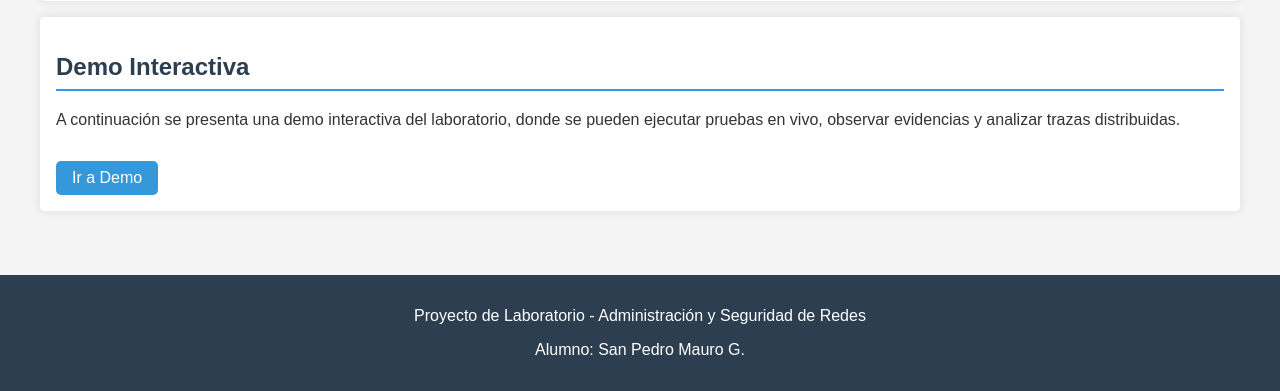
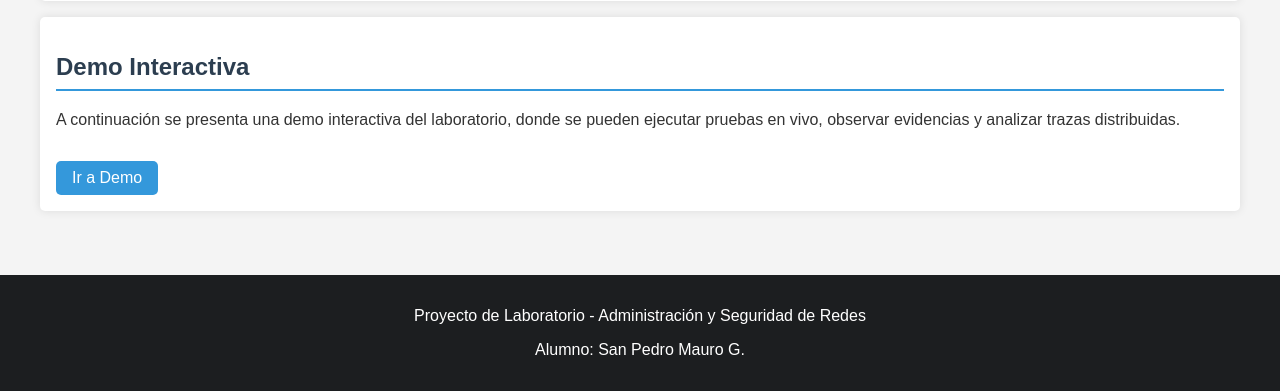
Before and after one commit to mero02/laboratorio, a Flask app: template flask-app/templates/index.html in a window 1280 px wide. Shown: the part 1888-2279 px from the top of the page. Run offline with Flask 3, Linux system fonts and the light colour scheme; the template is opened without the code that fills it, so the values that code supplies are empty.

Commit message:
fix: Arreglo en estilos y documentacion

```diff
--- a/flask-app/static/style.css
+++ b/flask-app/static/style.css
@@ -67,7 +67,7 @@ h2 {
 }
 
 .btn:hover {
-    background-color: #2980b9;
+    background-color: #bcb8ff;
 }
 
 .commands {
@@ -114,7 +114,7 @@ code {
 footer {
     text-align: center;
     padding: 1rem;
-    background-color: #2c3e50;
+    background-color: #1c1e20;
     color: white;
     margin-top: 2rem;
 }
```
Also changed, not shown: README.md.
